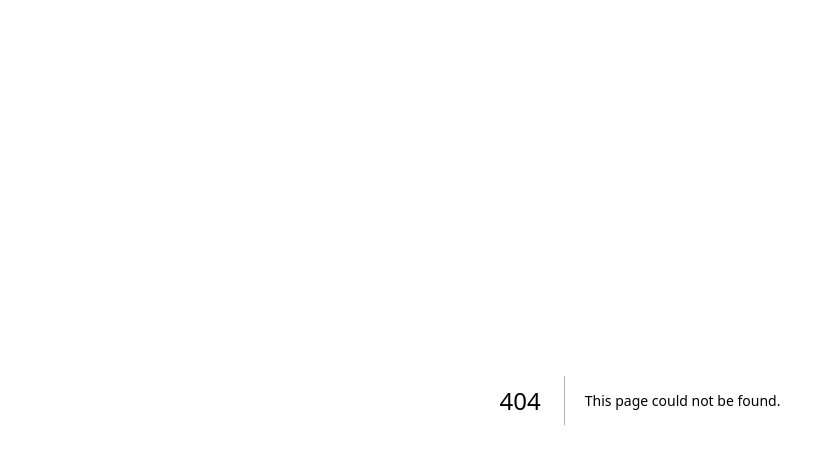
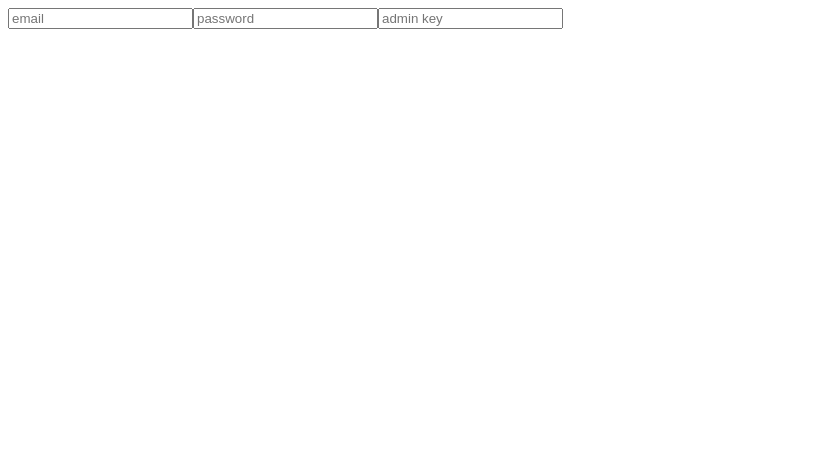
Before and after one commit to ay7991/help-desk, a Next.js app in the folder help-desk/: page /admin/login in a window 1280 px wide. Before the commit this address had no page. Shown: the top 464 px of the page, without its empty margins (0-835 px from the left). Built offline with nearby package versions, Linux system fonts and the light colour scheme.

Commit message:
create admin login page

```diff
--- /dev/null
+++ b/help-desk/src/app/admin/login/page.tsx
@@ -0,0 +1,13 @@
+import * as React from 'react';
+
+const login: React.FC = () => {
+    return (
+        <form>
+            <input type="text" placeholder="email" name="email" />
+            <input type="text" placeholder="password" name="password" />
+            <input type="text" placeholder="admin key" name="adminKey" />
+        </form>
+    );
+}
+
+export default login;
--- a/help-desk/src/app/page.tsx
+++ b/help-desk/src/app/page.tsx
@@ -5,6 +5,7 @@ const Home = () => {
     <main className="h-screen flex flex-col items-center justify-center">
       <h1> Submit a Ticket </h1>
       <TicketForm />
+      <a href='/admin/login'> Admin Login </a>
     </main>
   );
 }
```
